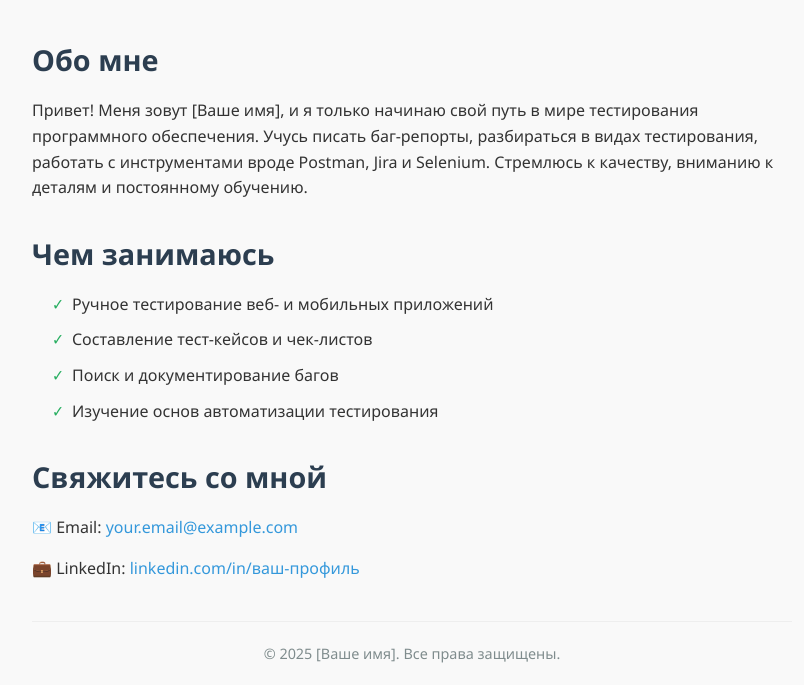
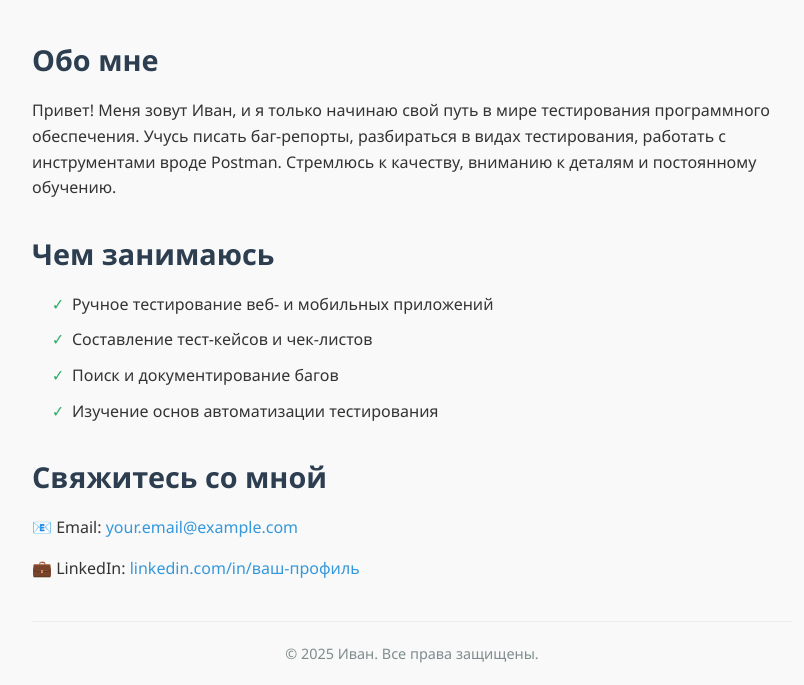
Before and after one commit to IvanSport001/my-first-website, a plain HTML site: page index.html in a window 1280 px wide. Shown: the part 181-866 px from the top of the page, without its empty margins (228-1032 px from the left). Drawn offline with Linux system fonts and the light colour scheme.

Commit message:
вписал свое имя

```diff
--- a/index.html
+++ b/index.html
@@ -17,8 +17,8 @@
     <main>
       <h2>Обо мне</h2>
       <p>
-        Привет! Меня зовут [Ваше имя], и я только начинаю свой путь в мире тестирования программного обеспечения.
-        Учусь писать баг-репорты, разбираться в видах тестирования, работать с инструментами вроде Postman, Jira и Selenium.
+        Привет! Меня зовут Иван, и я только начинаю свой путь в мире тестирования программного обеспечения.
+        Учусь писать баг-репорты, разбираться в видах тестирования, работать с инструментами вроде Postman.
         Стремлюсь к качеству, вниманию к деталям и постоянному обучению.
       </p>
 
@@ -37,7 +37,7 @@
     </main>
 
     <footer>
-      <p>&copy; 2025 [Ваше имя]. Все права защищены.</p>
+      <p>&copy; 2025 Иван. Все права защищены.</p>
     </footer>
   </div>
 </body>
```
